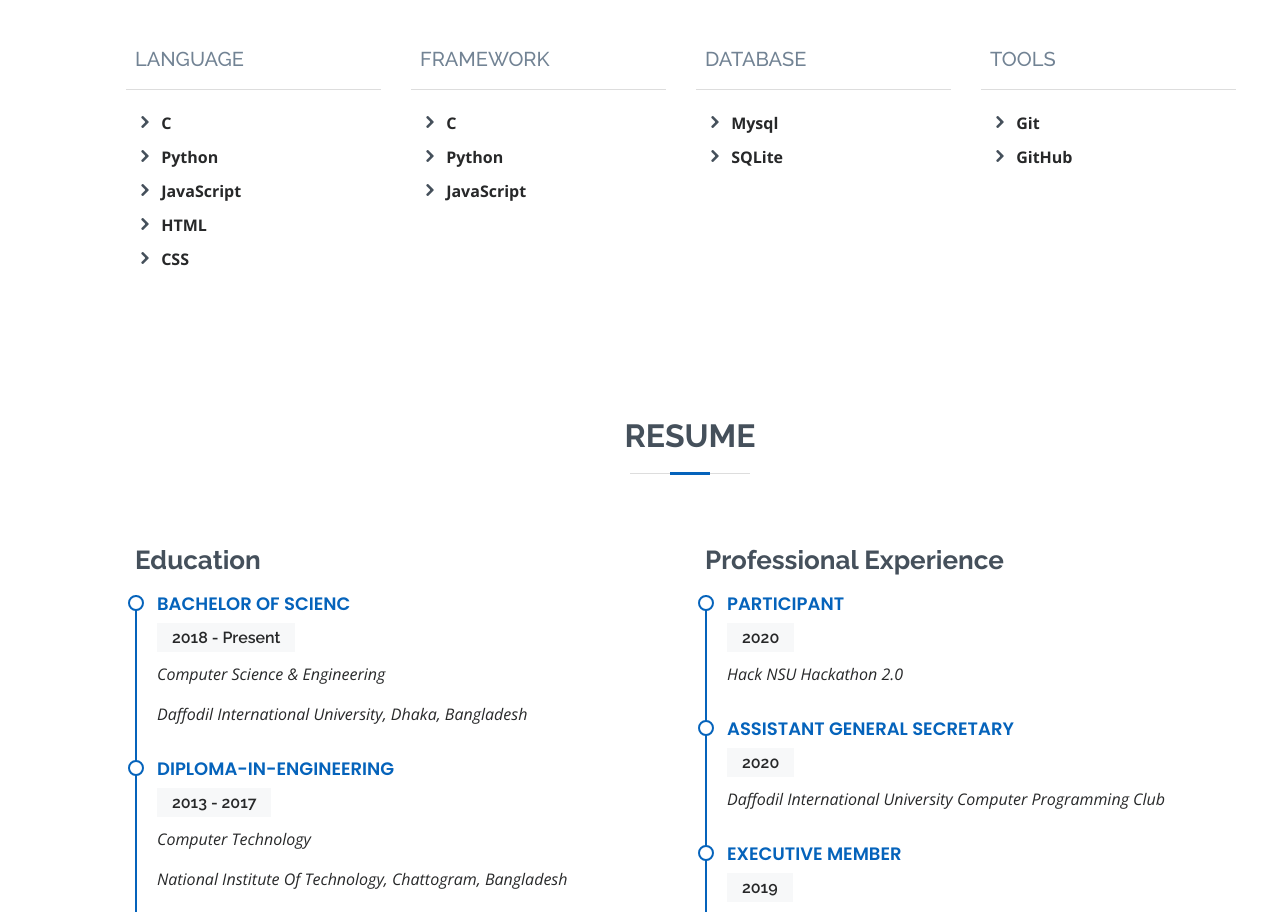
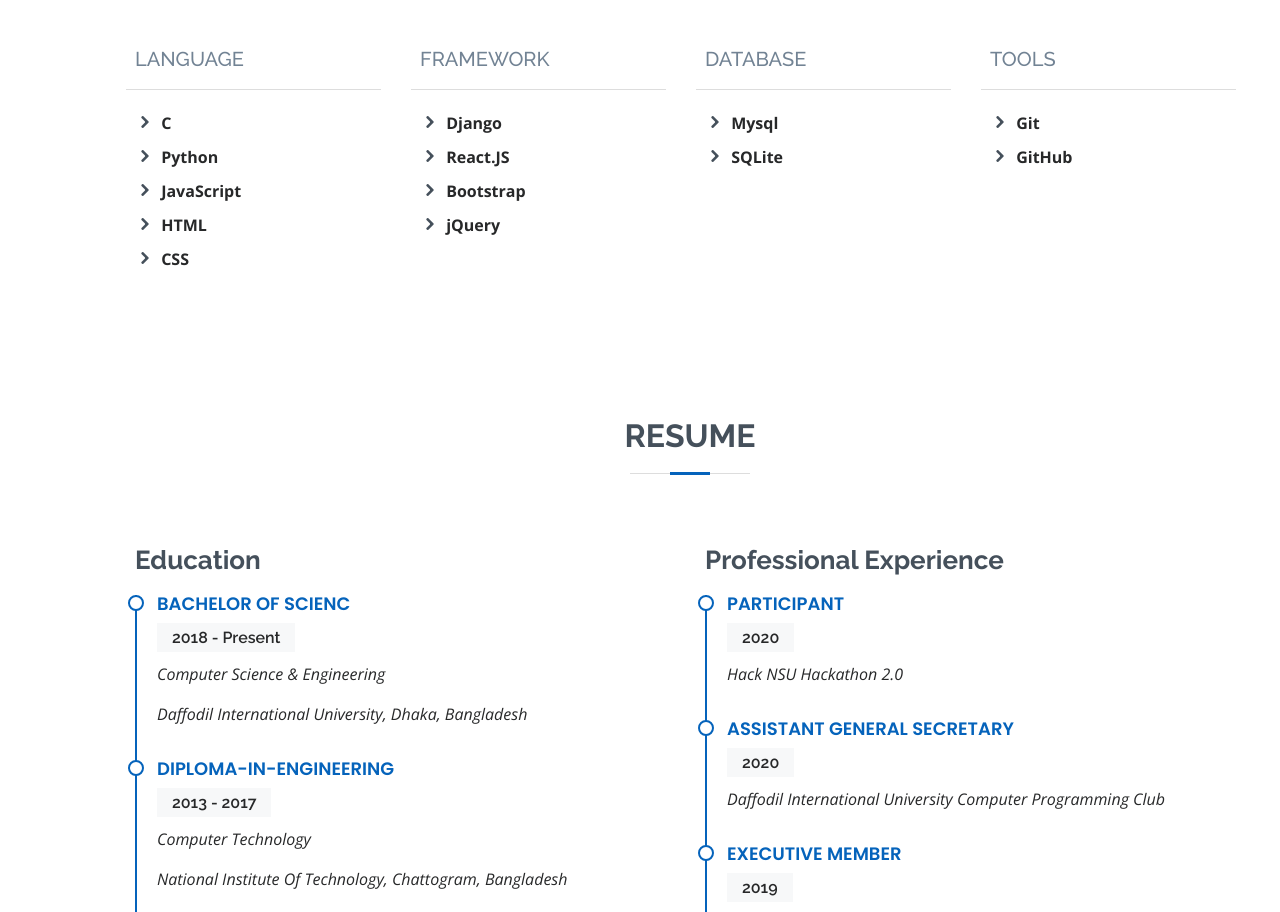
Before and after one commit to Reduan413/reduan413.github.io, a plain HTML site: page index.html in a window 1280 px wide. Shown: the part 1525-2437 px from the top of the page. Drawn offline with nearby package versions, Linux system fonts and the light colour scheme.

Commit message:
feat framwork

```diff
--- a/index.html
+++ b/index.html
@@ -153,9 +153,10 @@
           </div>
 
             <ul>
-              <li><i class="icofont-rounded-right"></i> <strong>C</strong></li>
-              <li><i class="icofont-rounded-right"></i> <strong>Python</strong></li>
-              <li><i class="icofont-rounded-right"></i> <strong>JavaScript</strong></li>
+              <li><i class="icofont-rounded-right"></i> <strong>Django</strong></li>
+              <li><i class="icofont-rounded-right"></i> <strong>React.JS</strong></li>
+              <li><i class="icofont-rounded-right"></i> <strong>Bootstrap</strong></li>
+              <li><i class="icofont-rounded-right"></i> <strong>jQuery</strong></li>
             </ul>
           </div>
           <div class="col-lg-3 skill">
```
